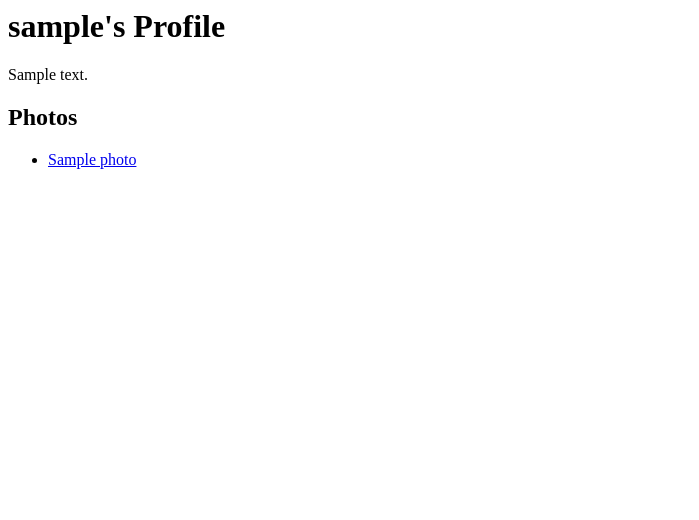
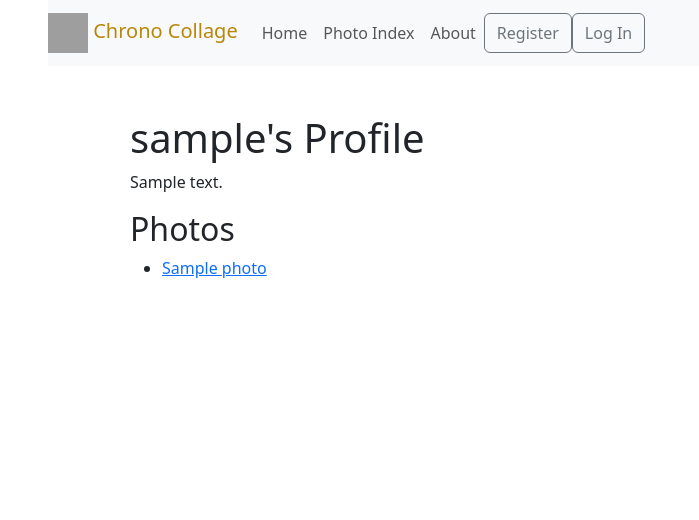
Before and after one commit to robjawn/Chrono-Collage, a Django app: a page that uses main_app/templates/profiles/profile_detail.html in a window 1280 px wide. Shown: the top 520 px of the page, without its empty margins (0-699 px from the left). Run offline with Django 4.2, Linux system fonts and the light colour scheme; tables that the repository leaves empty hold one stand-in row (values such as "Sample post"); grey boxes are pictures that could not be loaded.

Commit message:
fixes issue with create view

```diff
--- a/main_app/templates/photos/detail.html
+++ b/main_app/templates/photos/detail.html
@@ -17,7 +17,7 @@
             <a href="{% url 'photos_delete' photo.id %}">Delete This Page</a>
             {% endif %}
             <hr width="100%"/>
-            <p class="text-secondary-left">Shared by <span class="fw-bold">{{photo.user}}</span></p>
+            <p class="text-secondary-left">Shared by <a href="{% url 'profile_detail' photo.user.username%}" class="fw-bold">{{photo.user}}</a></p>
         </div>
     </div>
 </div>
--- a/main_app/templates/profiles/profile_detail.html
+++ b/main_app/templates/profiles/profile_detail.html
@@ -1,3 +1,7 @@
+{% extends 'base.html' %} {% block content %}
+
+
+<div class="container px-lg-5" style="margin-top: 3rem;">
     <h1>{{ profile.user.username }}'s Profile</h1>
 
     <p>{{ profile.bio }}</p>
@@ -7,7 +11,10 @@
     <ul>
     {% for photo in photos %}
         <li>
-        <a href="{{ photo.url }}">{{ photo.title }}</a>
+            <a href="{% url 'detail' photo.id %}">{{ photo.title }}</a>
         </li>
     {% endfor %}
     </ul>
+</div>
+
+{% endblock %}
--- a/main_app/views.py
+++ b/main_app/views.py
@@ -3,7 +3,7 @@ from django import forms
 from django.urls import reverse_lazy
 from django.http import HttpResponse
 from .models import Photo, PhotoContext, Profile
-from .forms import UpdateUserForm, UpdateProfileForm
+from .forms import UpdateUserForm, UpdateProfileForm, PhotoForm, PhotoContextForm
 from django.views.generic.edit import CreateView, UpdateView, DeleteView
 from django.contrib.auth import login
 from django.contrib.auth.models import User
@@ -103,10 +103,14 @@ def create_photo(request):
             photo.user = request.user
             photo.save()
             return redirect('detail', photo_id=photo.id)
+        else:
+            photo_form = PhotoForm()
+            photo_context_form = PhotoContextForm()
+            return render(request, 'main_app/photo_form.html', {'photo_form': photo_form, 'photo_context_form': photo_context_form})
     else:
         photo_form = PhotoForm()
         photo_context_form = PhotoContextForm()
-    return render(request, 'main_app/photo_form.html', {'photo_form': photo_form, 'photo_context_form': photo_context_form})
+        return render(request, 'main_app/photo_form.html', {'photo_form': photo_form, 'photo_context_form': photo_context_form})
 
 @login_required
 def photos_delete(request, photo_id):
```
Also changed, not shown: main_app/forms.py (+8 -8 lines). Lines whose indentation alone changed are shown as unchanged.
